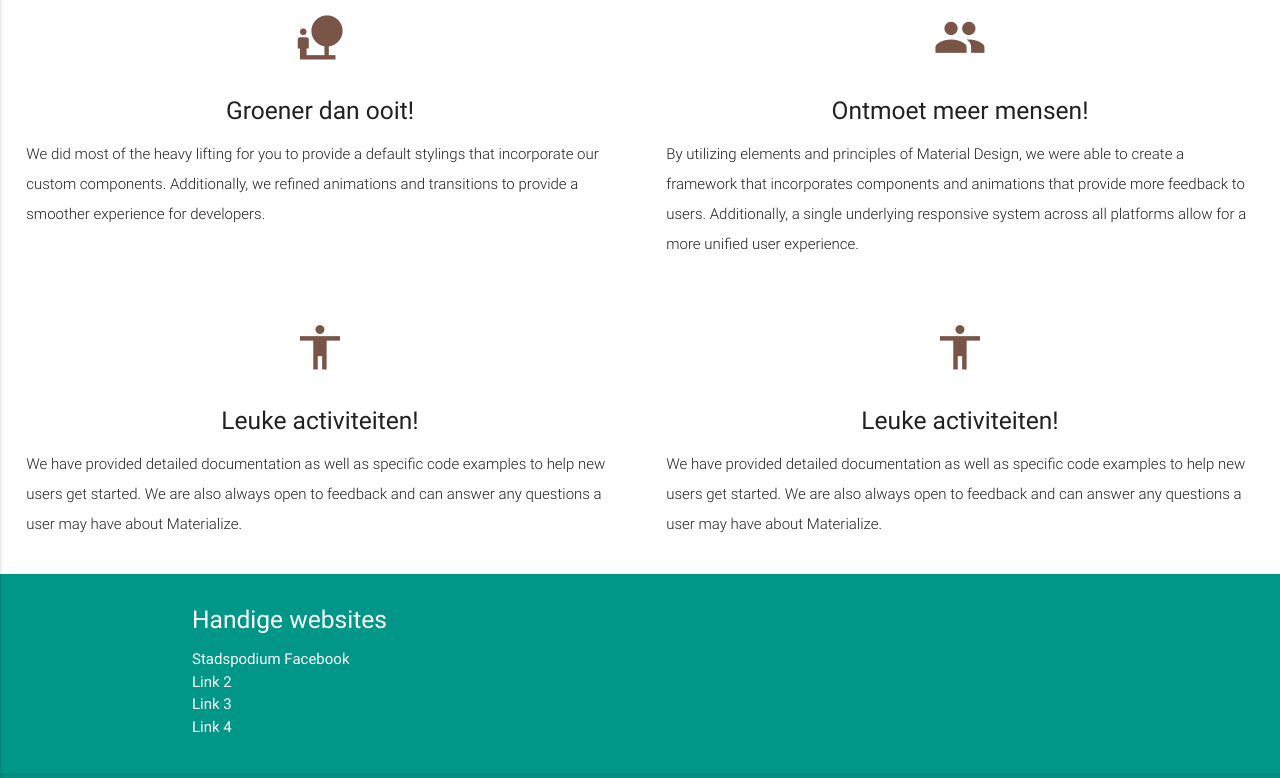
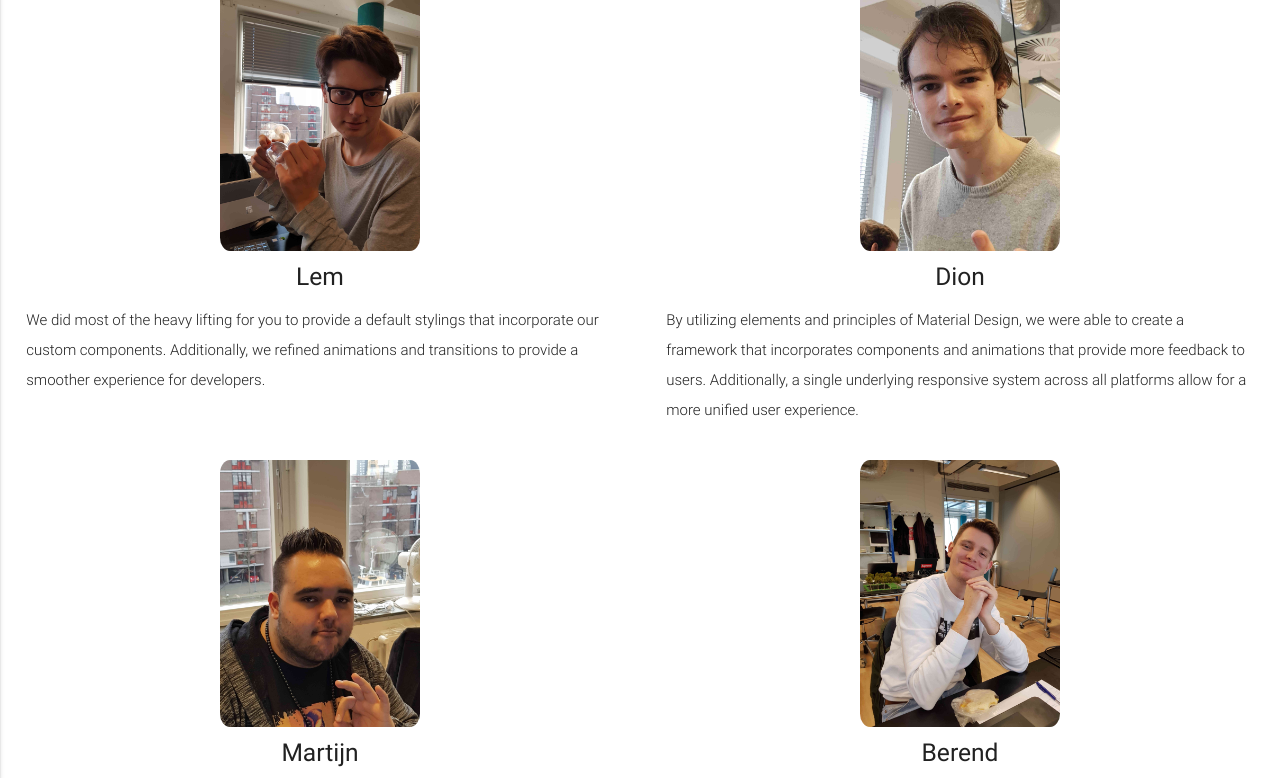
Before and after one commit to boltgolt/nijlgans, a plain HTML site: page website/nijlgans.html in a window 1280 px wide. Shown: the part 80-858 px from the top of the page. Drawn offline with nearby package versions, Linux system fonts and the light colour scheme.

Commit message:
Plaatjes ofzo

```diff
--- a/website/css/style.css
+++ b/website/css/style.css
@@ -21,6 +21,16 @@ span.link-text-visible {
 .button-collapse {
   color: #26a69a;
 }
+
+.profile-image{
+  border-radius: 5%;
+  width: 200px;
+  display: block;
+  margin-left: auto;
+  margin-right: auto;
+  image-orientation: from-image;
+}
+
 
 .parallax-container {
   min-height: 380px;
--- a/website/nijlgans.html
+++ b/website/nijlgans.html
@@ -33,8 +33,8 @@
       <div class="row">
             <div class="col s12 m6">
               <div class="icon-block">
-                <h2 class="center brown-text"><i class="material-icons">nature_people</i></h2>
-                <h5 class="center">Groener dan ooit!</h5>
+                <img src="images/lem.jpg" class="profile-image" alt="Lem">
+                <h5 class="center">Lem</h5>
 
                 <p class="light">We did most of the heavy lifting for you to provide a default stylings that incorporate our custom components. Additionally, we refined animations and transitions to provide a smoother experience for developers.</p>
               </div>
@@ -42,8 +42,8 @@
 
             <div class="col s12 m6">
               <div class="icon-block">
-                <h2 class="center brown-text"><i class="material-icons">group</i></h2>
-                <h5 class="center">Ontmoet meer mensen!</h5>
+                    <img src="images/dion.jpg" class="profile-image" alt="Dion">
+                <h5 class="center">Dion</h5>
 
                 <p class="light">By utilizing elements and principles of Material Design, we were able to create a framework that incorporates components and animations that provide more feedback to users. Additionally, a single underlying responsive system across all platforms allow for a more unified user experience.</p>
               </div>
@@ -53,8 +53,8 @@
             <div class="row">
             <div class="col s12 m6">
               <div class="icon-block">
-                <h2 class="center brown-text"><i class="material-icons">accessibility</i></h2>
-                <h5 class="center">Leuke activiteiten!</h5>
+                    <img src="images/martijn.jpg" class="profile-image" alt="Martijn">
+                <h5 class="center">Martijn</h5>
 
                 <p class="light">We have provided detailed documentation as well as specific code examples to help new users get started. We are also always open to feedback and can answer any questions a user may have about Materialize.</p>
               </div>
@@ -62,8 +62,8 @@
 
             <div class="col s12 m6">
                 <div class="icon-block">
-                    <h2 class="center brown-text"><i class="material-icons">accessibility</i></h2>
-                    <h5 class="center">Leuke activiteiten!</h5>
+                        <img src="images/berend.jpg" class="profile-image" alt="Lem">
+                    <h5 class="center">Berend</h5>
 
                     <p class="light">We have provided detailed documentation as well as specific code examples to help new users get started. We are also always open to feedback and can answer any questions a user may have about Materialize.</p>
                 </div>
```
Also changed, not shown: website/images/berend.jpg (added), website/images/dion.jpg (added), website/images/lem.jpg (added), website/images/martijn.jpg (added).
